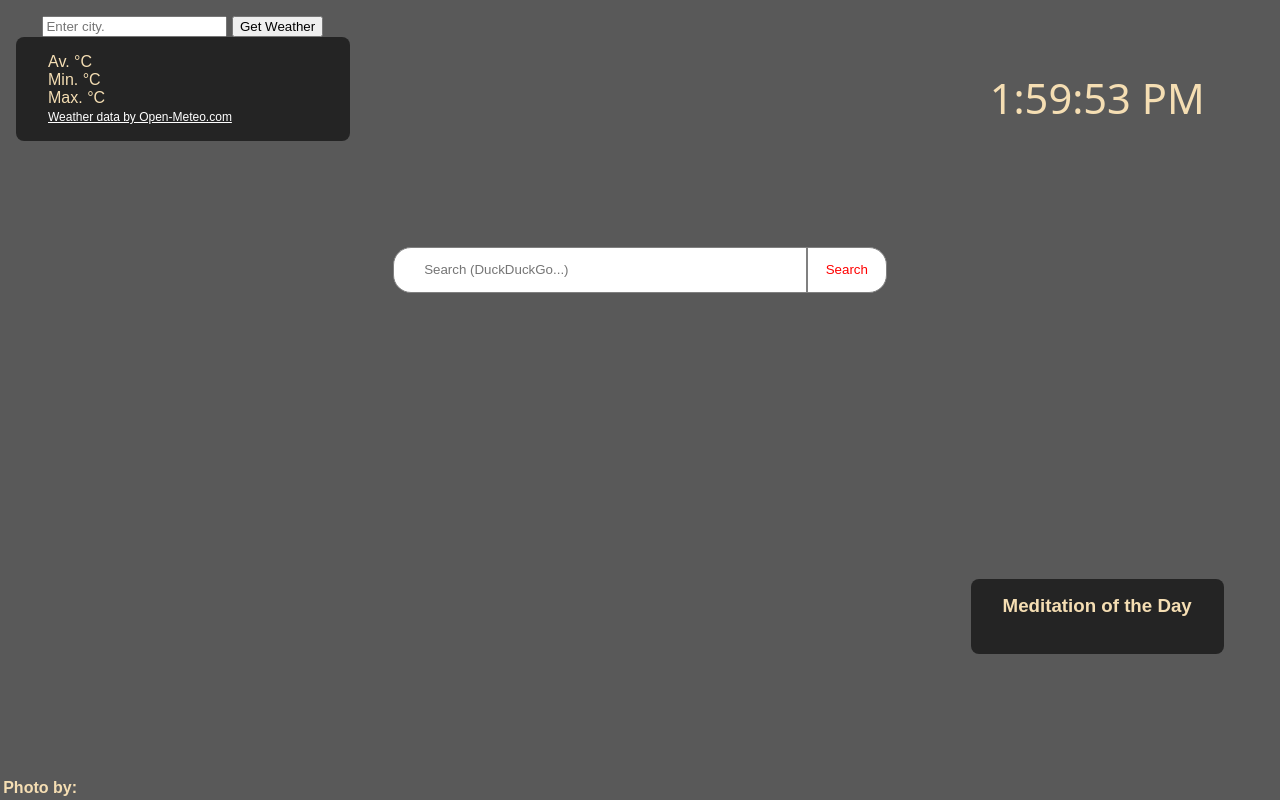
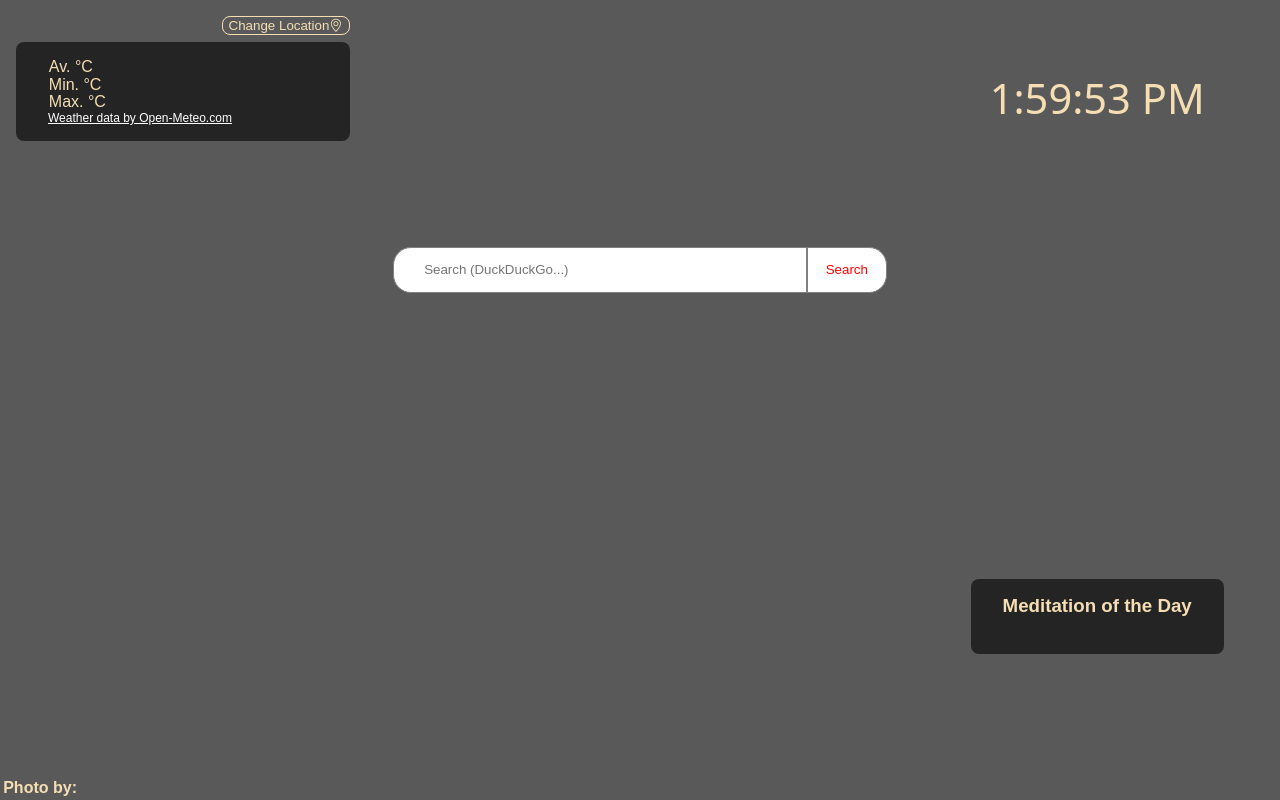
Before and after one commit to zenidreney/start-page, a plain HTML site: page index.html in a window 1280 px wide. Drawn offline with nearby package versions, Linux system fonts and the light colour scheme; no server answers; a web font is replaced by a local one.

Commit message:
added get location button

```diff
--- a/index.css
+++ b/index.css
@@ -20,6 +20,7 @@ a:focus {
     color: blue;
 }
 
+i,
 p,
 h1,
 h2,
@@ -39,7 +40,7 @@ p {
 
 body {
     position: relative;
-    height: 100vh;
+    height: 100svh;
     width: 100vw;
     background: no-repeat center center fixed;
     background-size: cover;
@@ -77,6 +78,50 @@ button:focus {
     justify-items: center;
     align-items: center;
     padding: 1em;
+}
+
+.grid-item-1 > div {
+    display: flex;
+    flex-direction: column;
+    /*justify-content: center;*/
+    /*align-items: center;*/
+    margin-bottom: 0.3em;
+}
+
+.grid-item-1 > div > p {
+    align-self: flex-start;
+    line-height: 1;
+    padding: 0.05em;
+}
+
+.location-form {
+    display: none;
+}
+
+
+.location-form > button,
+.grid-item-1 >  div > button {
+    background-color: inherit;
+    border: 1px solid wheat;
+    border-radius: 8px;
+    cursor: pointer;
+    color: wheat;
+
+}
+
+.grid-item-1 >  div > button {
+    max-width: 140px;
+    align-self: flex-end;
+    margin-bottom: 0.2em;
+}
+
+.location-form > button:hover,
+.location-form > button:focus,
+.grid-item-1 >  div > button:hover,
+.grid-item-1 >  div > button:focus {
+    background-color: rgb(245, 222, 179, 0.6);
+    color: #272727;
+
 }
 
 .grid-item-2 {
@@ -163,6 +208,11 @@ button:focus {
     background-color: rgba(0, 0, 0, 0.6);
     padding: 1em 2em;
     border-radius: 8px;
+}
+
+.visible {
+    display: flex;
+    justify-content: space-between;
 }
 
 /*SHARED LAYOUT*/
--- a/index.html
+++ b/index.html
@@ -14,6 +14,12 @@
             href="https://fonts.googleapis.com/css2?family=Ancizar+Sans:ital,wght@0,100..1000;1,100..1000&family=Bitcount+Grid+Single:wght@100..900&family=Inter:ital,opsz,wght@0,14..32,100..900;1,14..32,100..900&display=swap"
             rel="stylesheet" />
 
+        <!--Bootstrap Icons-->
+
+        <link
+            rel="stylesheet"
+            href="https://cdn.jsdelivr.net/npm/bootstrap-icons@1.13.1/font/bootstrap-icons.min.css" />
+
         <!--Custom Styles-->
 
         <link rel="stylesheet" href="index.css" />
@@ -26,10 +32,13 @@
             <!--GRID 1-->
 
             <div class="grid-item-1">
-                <form>
-                    <input type="search" id="input-location" name="location" placeholder="Enter city." />
-                    <button id="get-loc-btn">Get Weather</button>
-                </form>
+                <div>
+                        <button id="change-loc-btn">Change Location<i class="bi bi-geo-alt"></i></button>
+                    <form class= "location-form" id="location-form">
+                        <input type="search" id="input-location" name="location" placeholder="Enter city." />
+                        <button id="get-loc-btn">Get Weather</button>
+                    </form>
+                </div>
 
                 <div class="background">
                     <h3><span id="city-name"></span></h3>
--- a/index.js
+++ b/index.js
@@ -10,6 +10,16 @@ getLocBtn.addEventListener("click", function (e) {
     inputLocation = document.getElementById("input-location").value.toLowerCase().trim();
     displayMeteo(inputLocation);
     localStorage.setItem("savedLocation", inputLocation);
+});
+
+const changeLocBtn = document.getElementById("change-loc-btn");
+changeLocBtn.addEventListener("click", function () {
+
+    const locationForm = document.getElementById("location-form");
+    console.log("clicked");
+    locationForm.classList.toggle("visible");
+
+
 });
 
 /*BACKGROUND FOT THE BODY*/
@@ -101,12 +111,11 @@ setInterval(currentTime, 1000);
 
 /*QUOTES FOR GRID 5*/
 
-async function quotes(url){
-
+async function quotes(url) {
     try {
         const res = await fetch(url);
         console.log(res.ok);
-        if(!res.ok) {
+        if (!res.ok) {
             throw new Error(`Error code ${res.status}!`);
         }
         const data = await res.json();
@@ -117,12 +126,9 @@ async function quotes(url){
 
         quoteAuthor.textContent = data.author;
         quote.textContent = data.quote;
-
-
     } catch (err) {
         console.log(err);
     }
-
 }
 
 quotes("https://dummyjson.com/quotes/random");
```
